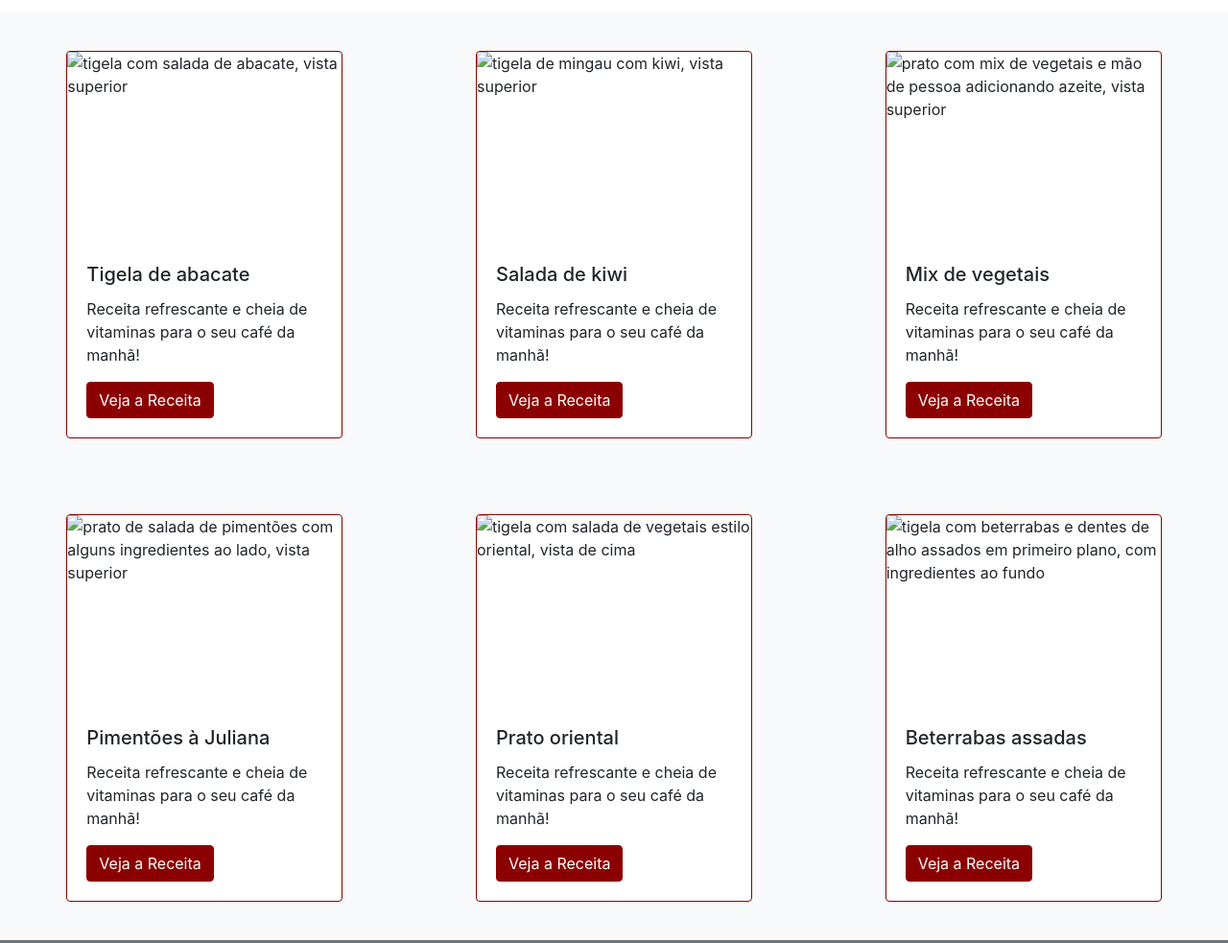
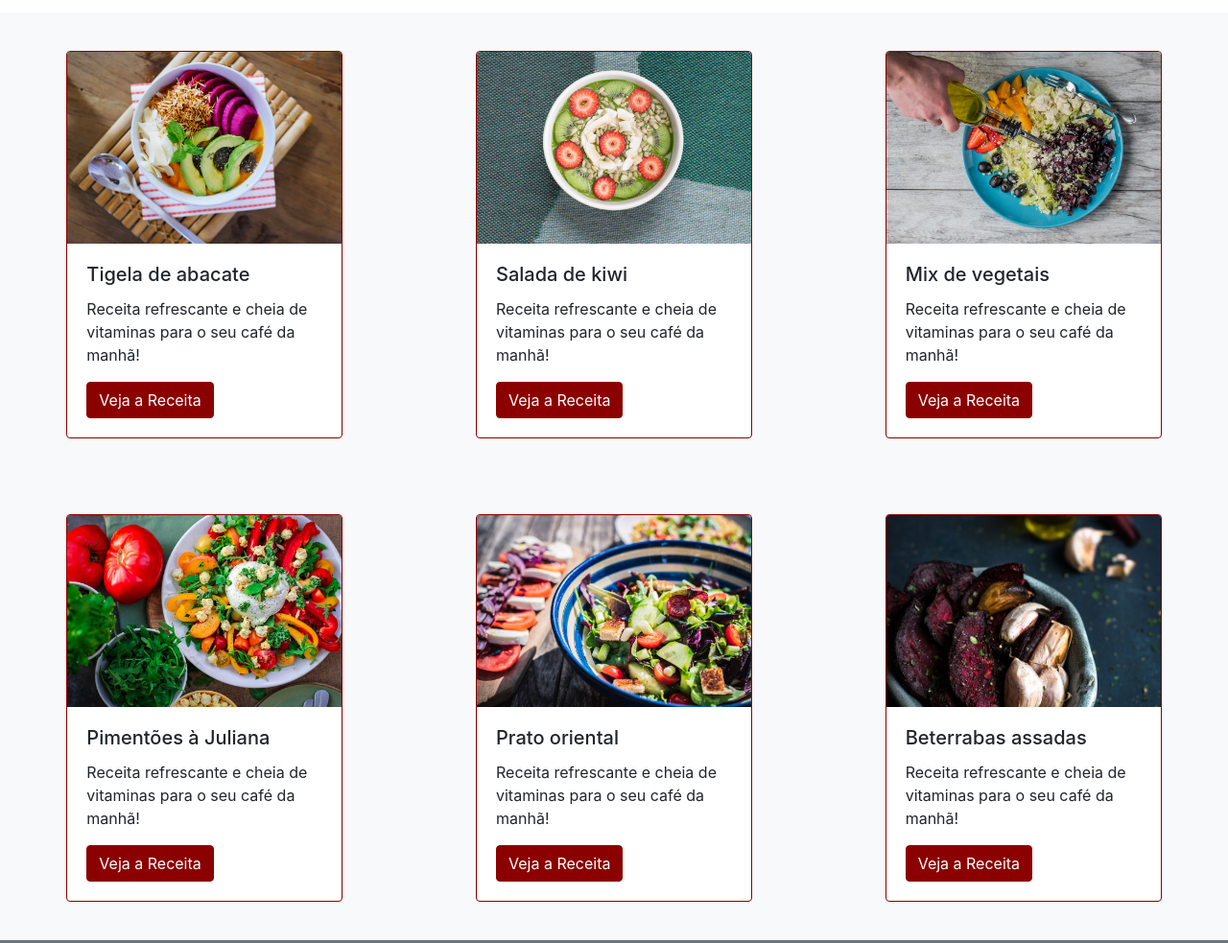
Before and after one commit to gabih94/projeto-base, a plain HTML site: page index.html in a window 1280 px wide. Shown: the part 579-1562 px from the top of the page at 96% size. Drawn offline with nearby package versions, Linux system fonts and the light colour scheme; files that its build step writes are made by us from their sources; the site is published under a folder, as on GitHub Pages, so addresses that start at the root find nothing.

Commit message:
correção_caminhos

```diff
--- a/index.html
+++ b/index.html
@@ -7,7 +7,7 @@
     <title>fruta e fruto</title>
     <link href="https://fonts.googleapis.com/css2?family=Pacifico&display=swap" rel="stylesheet">
     <link rel="stylesheet" href="https://cdn.jsdelivr.net/npm/bootstrap@4.6.1/dist/css/bootstrap.min.css" integrity="sha384-zCbKRCUGaJDkqS1kPbPd7TveP5iyJE0EjAuZQTgFLD2ylzuqKfdKlfG/eSrtxUkn" crossorigin="anonymous">
-    <link rel="stylesheet" type="text/css" href="src/style.css">
+    <link rel="stylesheet" type="text/css" href="style.css">
   </head>
 
   <body>
@@ -46,13 +46,13 @@
 
         <div class="carousel-inner">
           <div class="carousel-item active">
-            <img src="/img/carrossel-img1.jpg" class="d-block w-100 imagem-carrossel-1" alt="...">
+            <img src="assets/carrossel-img1.jpg" class="d-block w-100 imagem-carrossel-1" alt="...">
             <div class="carousel-caption d-none d-md-block h-50">
               <h1 class="fonte-titulo display-4">Reaproveite melhor os alimentos!</h1>
             </div>
           </div>
           <div class="carousel-item">
-            <img src="/img/carrossel-img2.jpg" class="d-block w-100 imagem-carrossel-2" alt="...">
+            <img src="assets/carrossel-img2.jpg" class="d-block w-100 imagem-carrossel-2" alt="...">
             <div class="carousel-caption d-none d-md-block h-50">
               <h1 class="fonte-titulo display-4">Economize e ganhe em saúde!</h1>
             </div>
@@ -79,7 +79,7 @@
         <div class="row justify-content-center">
           <div class="col-md-4 col-12">
             <article class="card borda-cor-especial p-0 margin-card card-largura ">
-              <img src="/img/receita-abacate.jpg" class="card-img-top car-posicao-imagem" alt="tigela com salada de abacate, vista superior">
+              <img src="assets/receita-abacate.jpg" class="card-img-top car-posicao-imagem" alt="tigela com salada de abacate, vista superior">
               <div class="card-body">
                 <h5 class="card-title">Tigela de abacate</h5>
                 <p class="card-text">Receita refrescante e cheia de vitaminas para o seu café da manhã!</p>
@@ -90,7 +90,7 @@
 
           <div class="col-md-4 col-12">
             <article class="card borda-cor-especial p-0 margin-card card-largura">
-              <img src="/img/receita-kiwi.jpg" class="card-img-top car-posicao-imagem" alt="tigela de mingau com kiwi, vista superior">
+              <img src="assets/receita-kiwi.jpg" class="card-img-top car-posicao-imagem" alt="tigela de mingau com kiwi, vista superior">
               <div class="card-body">
                 <h5 class="card-title">Salada de kiwi</h5>
                 <p class="card-text">Receita refrescante e cheia de vitaminas para o seu café da manhã!</p>
@@ -101,7 +101,7 @@
 
           <div class="col-md-4 col-12">
             <article class="card borda-cor-especial p-0 margin-card card-largura">
-              <img src="/img/receita-mix.jpg" class="card-img-top car-posicao-imagem" alt="prato com mix de vegetais e mão de pessoa adicionando azeite, vista superior">
+              <img src="assets/receita-mix.jpg" class="card-img-top car-posicao-imagem" alt="prato com mix de vegetais e mão de pessoa adicionando azeite, vista superior">
               <div class="card-body">
                 <h5 class="card-title">Mix de vegetais</h5>
                 <p class="card-text">Receita refrescante e cheia de vitaminas para o seu café da manhã!</p>
@@ -112,7 +112,7 @@
 
           <div class="col-md-4 col-12">
             <article class="card borda-cor-especial p-0 margin-card card-largura">
-              <img src="/img/receita-pimentoes.jpg" class="card-img-top car-posicao-imagem" alt="prato de salada de pimentões com alguns ingredientes ao lado, vista superior">
+              <img src="assets/receita-pimentoes.jpg" class="card-img-top car-posicao-imagem" alt="prato de salada de pimentões com alguns ingredientes ao lado, vista superior">
               <div class="card-body">
                 <h5 class="card-title">Pimentões à Juliana</h5>
                 <p class="card-text">Receita refrescante e cheia de vitaminas para o seu café da manhã!</p>
@@ -123,7 +123,7 @@
 
           <div class="col-md-4 col-12">
             <article class="card borda-cor-especial p-0 margin-card card-largura">
-              <img src="/img/receita-oriental.jpg" class="card-img-top car-posicao-imagem" alt="tigela com salada de vegetais estilo oriental, vista de cima">
+              <img src="assets/receita-oriental.jpg" class="card-img-top car-posicao-imagem" alt="tigela com salada de vegetais estilo oriental, vista de cima">
               <div class="card-body">
                 <h5 class="card-title">Prato oriental</h5>
                 <p class="card-text">Receita refrescante e cheia de vitaminas para o seu café da manhã!</p>
@@ -134,7 +134,7 @@
 
           <div class="col-md-4 col-12">
             <article class="card borda-cor-especial p-0 margin-card card-largura">
-              <img src="/img/receita-beterrabas.jpg" class="card-img-top car-posicao-imagem" alt="tigela com beterrabas e dentes de alho assados em primeiro plano, com ingredientes ao fundo">
+              <img src="assets/receita-beterrabas.jpg" class="card-img-top car-posicao-imagem" alt="tigela com beterrabas e dentes de alho assados em primeiro plano, com ingredientes ao fundo">
               <div class="card-body">
                 <h5 class="card-title">Beterrabas assadas</h5>
                 <p class="card-text">Receita refrescante e cheia de vitaminas para o seu café da manhã!</p>
```
Also changed, not shown: assets/carrossel-img1.jpg (renamed from img/carrossel-img1.jpg), assets/carrossel-img2.jpg (renamed from img/carrossel-img2.jpg), assets/quemsomos-andreia.jpg (renamed from img/quemsomos-andreia.jpg), assets/quemsomos-marcela.jpg (renamed from img/quemsomos-marcela.jpg), assets/quemsomos-roberta.jpg (renamed from img/quemsomos-roberta.jpg), assets/receita-abacate.jpg (renamed from img/receita-abacate.jpg), assets/receita-beterrabas.jpg (renamed from img/receita-beterrabas.jpg), assets/receita-kiwi.jpg (renamed from img/receita-kiwi.jpg), assets/receita-mix.jpg (renamed from img/receita-mix.jpg), assets/receita-oriental.jpg (renamed from img/receita-oriental.jpg), assets/receita-pimentoes.jpg (renamed from img/receita-pimentoes.jpg).
